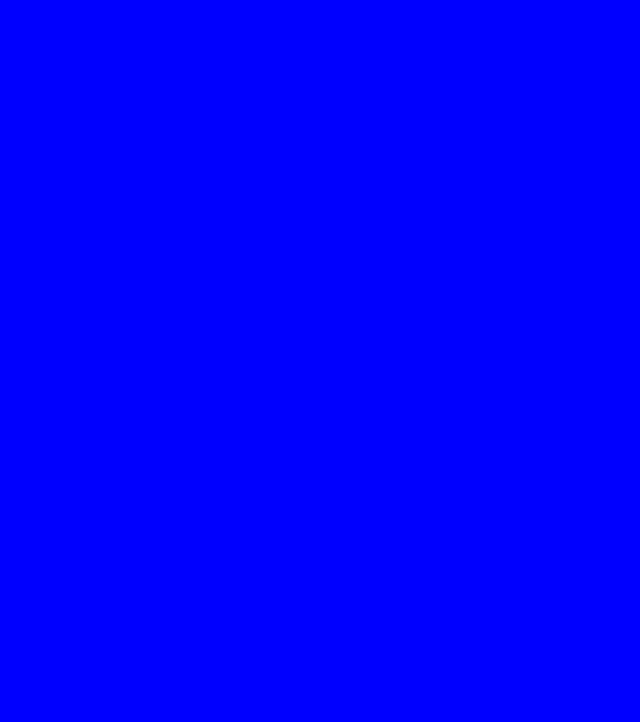
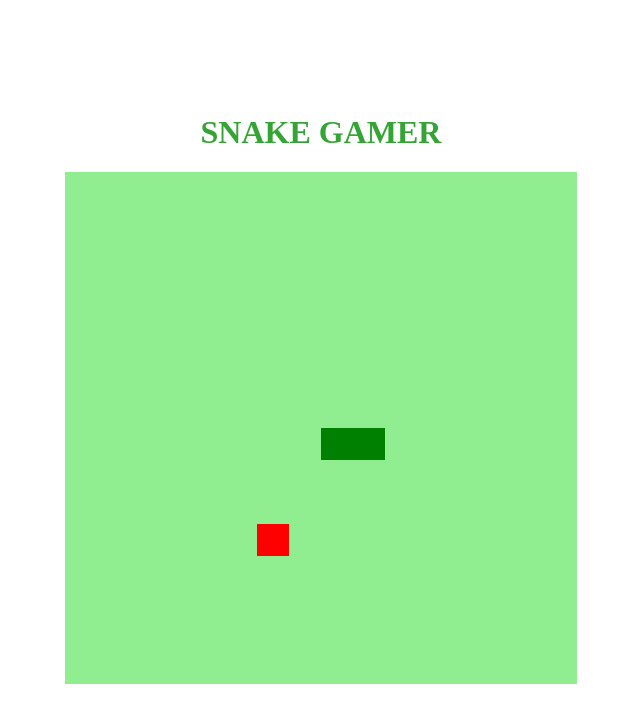
Before and after one commit to Guilherme-Ailton/Snake-game, a plain HTML site: page index.html in a window 1280 px wide. Shown: the whole page, without its empty margins (295-935 px from the left). Drawn offline with Linux system fonts and the light colour scheme.

Commit message:
Clone do jogo da cobrinha

```diff
--- a/index.html
+++ b/index.html
@@ -1,11 +1,14 @@
 <!DOCTYPE html>
-<html>
+<html lang="pt-br">
 <head>
+	<meta charset="utf-8">
+	<meta name="viewport" content="width-device-width initial-scale=1.0">
 	<title>Jogo da cobrinha</title>
 	<link rel="stylesheet" type="text/css" href="style.css">
-	<link rel="stylesheet" type="text/javascript" href="main.js">
+	<script defer src="main.js"></script>
 </head>
 <body>
-
+	 <h1>SNAKE GAMER</h1>
+    <canvas id="snake" width="512" height="512"></canvas>
 </body>
 </html>
--- a/main.js
+++ b/main.js
@@ -0,0 +1,83 @@
+let canvas = document.getElementById("snake"); //criar elemento que irá rodar o jogo
+let context = canvas.getContext("2d"); //....
+let box = 32;
+let snake = []; //criar cobrinha como lista, já que ela vai ser uma série de coordenadas, que quando pintadas, criam os quadradinhos
+snake[0] ={
+    x: 8 * box,
+    y: 8 * box
+}
+let direction = "right";
+let food ={
+    x: Math.floor(Math.random() * 15 + 1) * box,
+    y: Math.floor(Math.random() * 15 + 1) * box
+}
+
+function criarBG(){
+    context.fillStyle = "lightgreen";
+    context.fillRect(0, 0, 16*box, 16*box); //desenha o retângulo usando x e y e a largura e altura setadas
+}
+
+function criarCobrinha (){
+    for(i = 0; i < snake.length; i++){
+        context.fillStyle = "green";
+        context.fillRect(snake[i].x, snake[i].y, box, box);
+    }
+}
+
+function drawFood (){
+    context.fillStyle = "red";
+    context.fillRect(food.x, food.y, box, box);
+}
+
+//quando um evento acontece, detecta e chama uma função
+document.addEventListener('keydown', update);
+
+function update(event){
+    if(event.keyCode == 37 && direction != 'right') direction = 'left';
+    if(event.keyCode == 38 && direction != 'down') direction = 'up';
+    if(event.keyCode == 39 && direction != 'left') direction = 'right';
+    if(event.keyCode == 40 && direction != 'up') direction = 'down';
+}
+
+function iniciarJogo(){
+
+    if(snake[0].x > 15*box && direction == "right") snake[0].x = 0;
+    if(snake[0].x < 0 && direction == 'left') snake[0].x = 16 * box;
+    if(snake[0].y > 15*box && direction == "down") snake[0].y = 0;
+    if(snake[0].y < 0 && direction == 'up') snake[0].y = 16 * box;
+
+    for(i = 1; i < snake.length; i++){
+        if(snake[0].x == snake[i].x && snake[0].y == snake[i].y){
+            clearInterval(jogo);
+            alert('Game Over :(');
+        }
+    }
+
+    criarBG();
+    criarCobrinha();
+    drawFood();
+
+    let snakeX = snake[0].x;
+    let snakeY = snake[0].y;
+
+    if(direction == "right") snakeX += box;
+    if(direction == "left") snakeX -= box;
+    if (direction == "up") snakeY -= box;
+    if(direction == "down") snakeY += box;
+
+    if(snakeX != food.x || snakeY != food.y){
+        snake.pop(); //pop tira o último elemento da lista
+    }else{
+        food.x = Math.floor(Math.random() * 15 +1) * box;
+        food.y = Math.floor(Math.random() * 15 +1) * box;
+    }
+
+    let newHead ={
+        x: snakeX,
+        y: snakeY
+    }
+
+    snake.unshift(newHead); //método unshift adiciona como primeiro quadradinho da cobrinha
+}
+
+let jogo = setInterval(iniciarJogo, 100);
--- a/style.css
+++ b/style.css
@@ -1,3 +1,10 @@
 body{
-	background-color: blue;
+    height: 95vh;
+    width: 95vw;
+    display: flex;
+    flex-direction: column;
+    justify-content: center;
+    align-items: center;
+    background-color:white;
+    color: rgb(52, 165, 52);
 }
```
